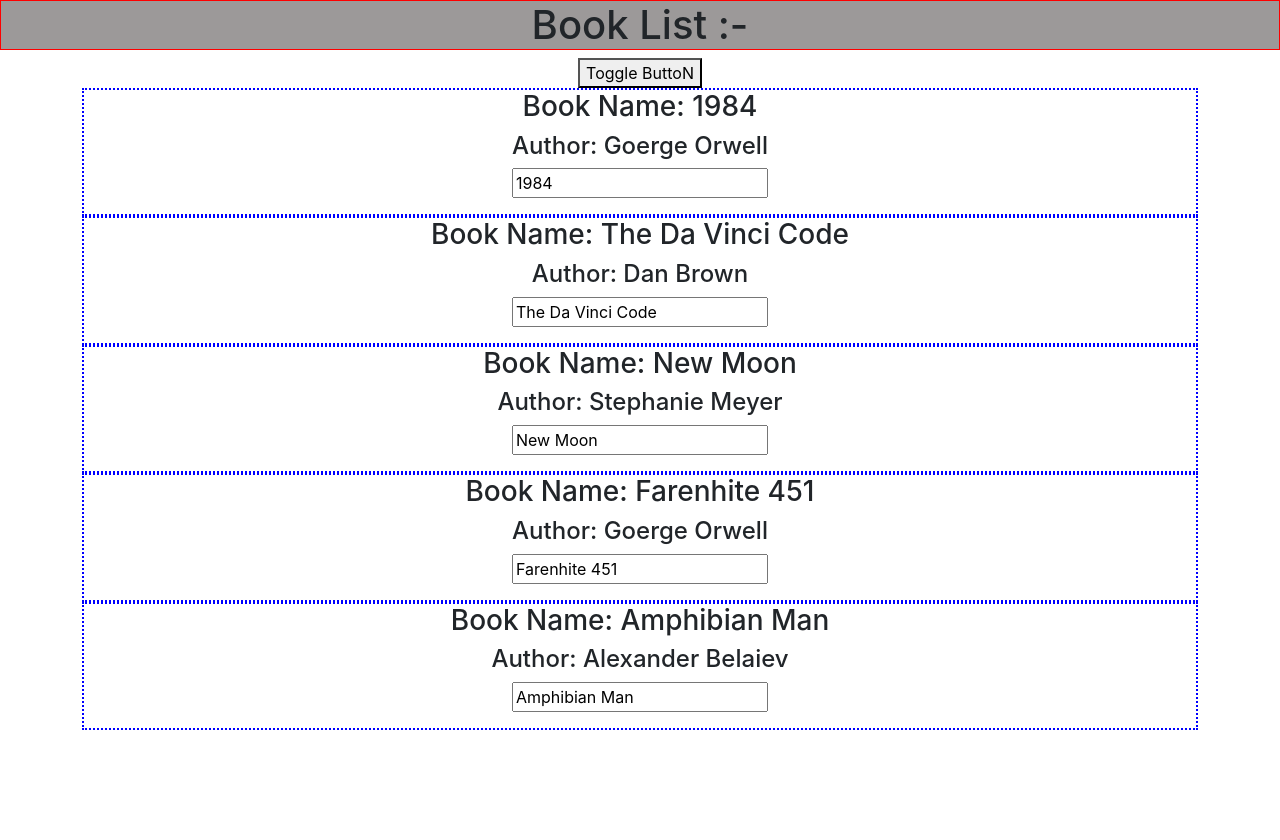
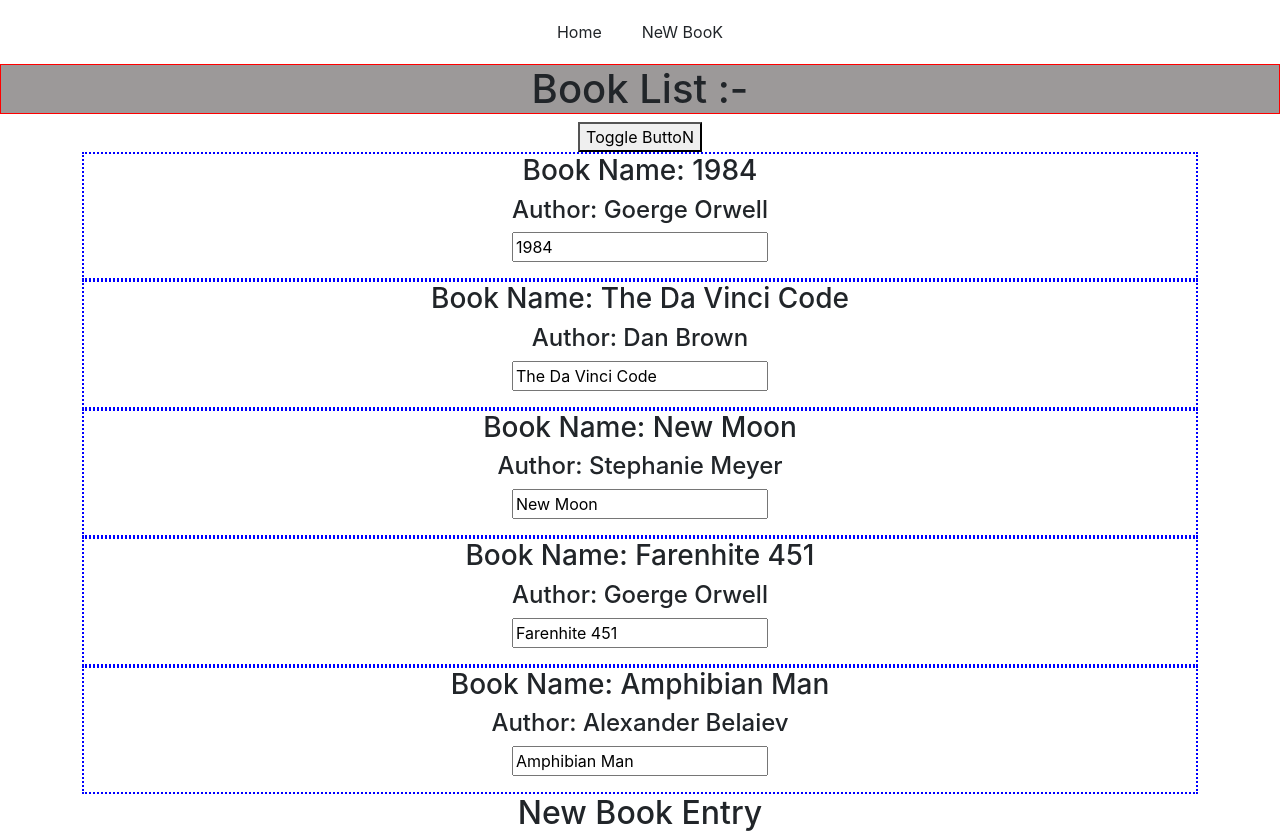
Before and after one commit to majedulleon/my-react-redo, a React (Create React App) app: page / in a window 1280 px wide. Before the commit the page ends 800 px from the top, so only its background shows below. Built offline with nearby package versions, Linux system fonts and the light colour scheme.

Commit message:
Router Phase STarT

```diff
--- a/package.json
+++ b/package.json
@@ -9,6 +9,8 @@
     "@testing-library/user-event": "^13.5.0",
     "react": "^18.2.0",
     "react-dom": "^18.2.0",
+    "react-router": "^6.8.1",
+    "react-router-dom": "^6.8.1",
     "react-scripts": "5.0.1",
     "web-vitals": "^2.1.4"
   },
--- a/src/App.css
+++ b/src/App.css
@@ -11,3 +11,19 @@
   border: 2px solid blue;
   border-style: dotted;
 }
+
+.nav-bar ul {
+  list-style: none;
+  margin: 0;
+  padding: 0;
+}
+
+.nav-bar li {
+  display: inline-block;
+  margin: 20px;
+}
+
+.nav-bar a {
+  text-decoration: none;
+  color: black;
+}
--- a/src/App.js
+++ b/src/App.js
@@ -1,9 +1,14 @@
 import React from 'react';
 import './App.css';
 import MainComponent from './Components/MainComponent';
+import { BrowserRouter } from 'react-router-dom';
 
 let App = () => {
-  return <MainComponent />
+  return (
+    <BrowserRouter>
+      <MainComponent />
+    </BrowserRouter>
+  );
 }
 
 export default App;
--- a/src/Components/MainComponent.js
+++ b/src/Components/MainComponent.js
@@ -1,6 +1,7 @@
 import React, { Component } from "react";
 import booklists from "../assets/booklists";
 import BookList from "./lists/BookList";
+import NewBook from "./representational/NewBook";
 
 class MainComponent extends Component {
 
@@ -10,10 +11,7 @@ class MainComponent extends Component {
             book: booklists,
             showBooks: true
         }
-        console.log("MainComponent class CalleD");
     }
-
-
 
     changeWithInput = (event, index) => {
         let books = { ...this.state.book[index] }
@@ -35,36 +33,8 @@ class MainComponent extends Component {
     togglebooks = () => {
         this.setState({ showBooks: !this.state.showBooks })
     }
-    UNSAFE_componentWillMount() {
-        console.log("MainComponent WillMount");
-    }
-
-    componentDidMount() {
-        console.log("MainComponent DidMount");
-    }
-
-    shouldComponentUpdate(nextProps, nextState) {
-        console.log("U MainComponent ShouldcomponentUpdate", nextProps, nextState);
-        return true;
-    }
-
-    UNSAFE_componentWillUpdate(nextProps, nextState) {
-        console.log("U MainComponent ComponentwillUpdate");
-    }
-
-    componentDidUpdate() {
-        console.log("U Maincomponent componentDidupdate");
-    }
-
-    static getDerivedStateFromProps(nextProps, prevState) {
-        console.log("MainComponent getDerivedStateFromProps", nextProps, prevState);
-        return prevState;
-    }
-
 
     render() {
-
-        console.log("Render Called");
 
         //Very Confusing 4 M3
         let books = null;
@@ -77,9 +47,17 @@ class MainComponent extends Component {
 
         return (
             <div className='App'>
+                <div className="nav-bar">
+                    <ul>
+                        <li><a href="/" />Home</li>
+                        <li><a href="/new" />NeW BooK</li>
+                    </ul>
+                </div>
+
                 <h1 className='title'>Book List :-</h1>
                 <button onClick={this.togglebooks}>Toggle ButtoN</button>
                 {books}
+                <NewBook />
             </div>
         );
     }
--- a/src/Components/lists/BookList.js
+++ b/src/Components/lists/BookList.js
@@ -4,35 +4,9 @@ import Book from "../representational/Book";
 class BookList extends Component {
     constructor(props) {
         super(props);
-        console.log("BookList class Constructor");
     }
 
-    UNSAFE_componentWillMount() {
-        console.log("BookList WillMount");
-    }
-
-    componentDidMount() {
-        console.log("BookList DidMount");
-    }
-
-    UNSAFE_componentWillReceiveProps(nextProps) {
-        console.log("U BookList componentWillReceiveProps", nextProps);
-    }
-
-    shouldComponentUpdate(nextProps, nextState) {
-        console.log("U BookList shouldComponentUpdate", nextProps, nextState);
-        return true;
-    }
-
-    UNSAFE_componentWillUpdate(nextProps, nextState) {
-        console.log("U BookList ComponentwillUpdate");
-    }
-
-
-
     render() {
-
-        console.log("BookList Render");
 
         return (
             this.props.book.map((book, index) => {
--- a/src/Components/representational/Book.js
+++ b/src/Components/representational/Book.js
@@ -1,7 +1,6 @@
 import React from "react";
 
 let Book = (props) => {
-    console.log("From Book");
     return (
         <div className="container">
             <div className="block">
--- /dev/null
+++ b/src/Components/representational/NewBook.js
@@ -0,0 +1,10 @@
+import React from "react";
+
+let NewBook = () => {
+    return (
+        <div>
+            <h2>New Book Entry</h2>
+        </div>);
+}
+
+export default NewBook;
```
Also changed, not shown: 1 other file (tests, documents, lock files or other folders).
